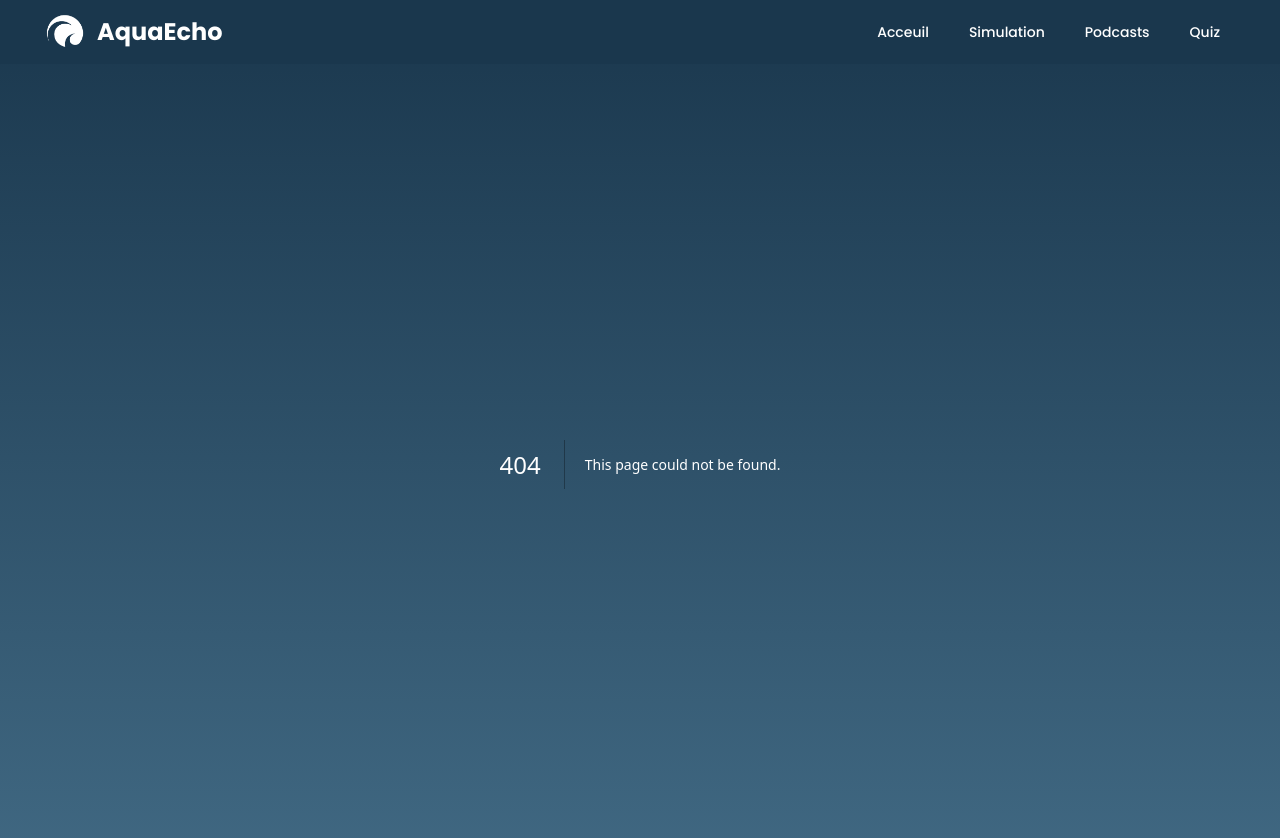
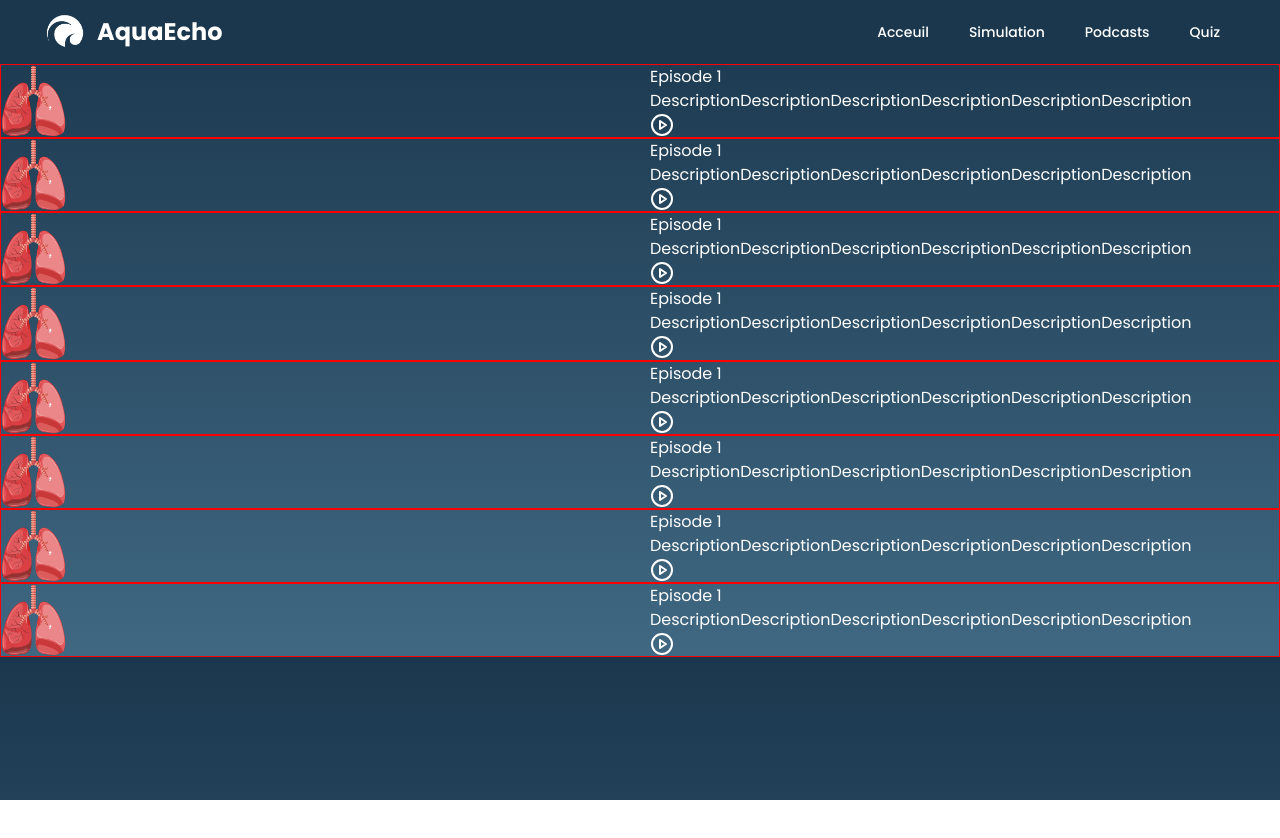
Before and after one commit to Google-Developer-Student-Clubs-ISSATSo/nuit-d-info-24, a Next.js app: page /podcasts in a window 1280 px wide. Before the commit this address had no page. Shown: the top 838 px of the page. After the commit the page ends 800 px from the top, so only its background shows below. Built offline with nearby package versions, Linux system fonts and the light colour scheme.

Commit message:
create podcasts dir

```diff
--- /dev/null
+++ b/app/(routes)/podcasts/page.tsx
@@ -0,0 +1,16 @@
+import PodcastCard from "@/components/PodcastCard";
+
+export default function PodcastsPage(){
+    return(
+        <>
+            <PodcastCard/>
+            <PodcastCard/>
+            <PodcastCard/>
+            <PodcastCard/>
+            <PodcastCard/>
+            <PodcastCard/>
+            <PodcastCard/>
+            <PodcastCard/>
+        </>
+    )
+}
--- /dev/null
+++ b/components/PodcastCard.tsx
@@ -0,0 +1,23 @@
+import { div } from "framer-motion/client";
+import { CirclePlay } from "lucide-react";
+import Image from "next/image";
+
+export default function PodcastCard(){
+    return(
+
+        <div className = "box border-[solid] border-[1px] border-[red] grid grid-cols-[repeat(auto-fill,minmax(450px,1fr))]  gap-[20px] ">
+            <Image
+                  src="/images/lungs.png"
+                  width={65}
+                  height={100}
+                  alt="Aqua Echo logo"
+                />
+            <div className = {"textContent"}>
+                <h1 className  = {"title"}>Episode 1</h1>
+                <p className = {"paragraph"}>DescriptionDescriptionDescriptionDescriptionDescriptionDescription</p>
+                <CirclePlay/>
+            </div>
+        </div>
+
+    )
+}
```
